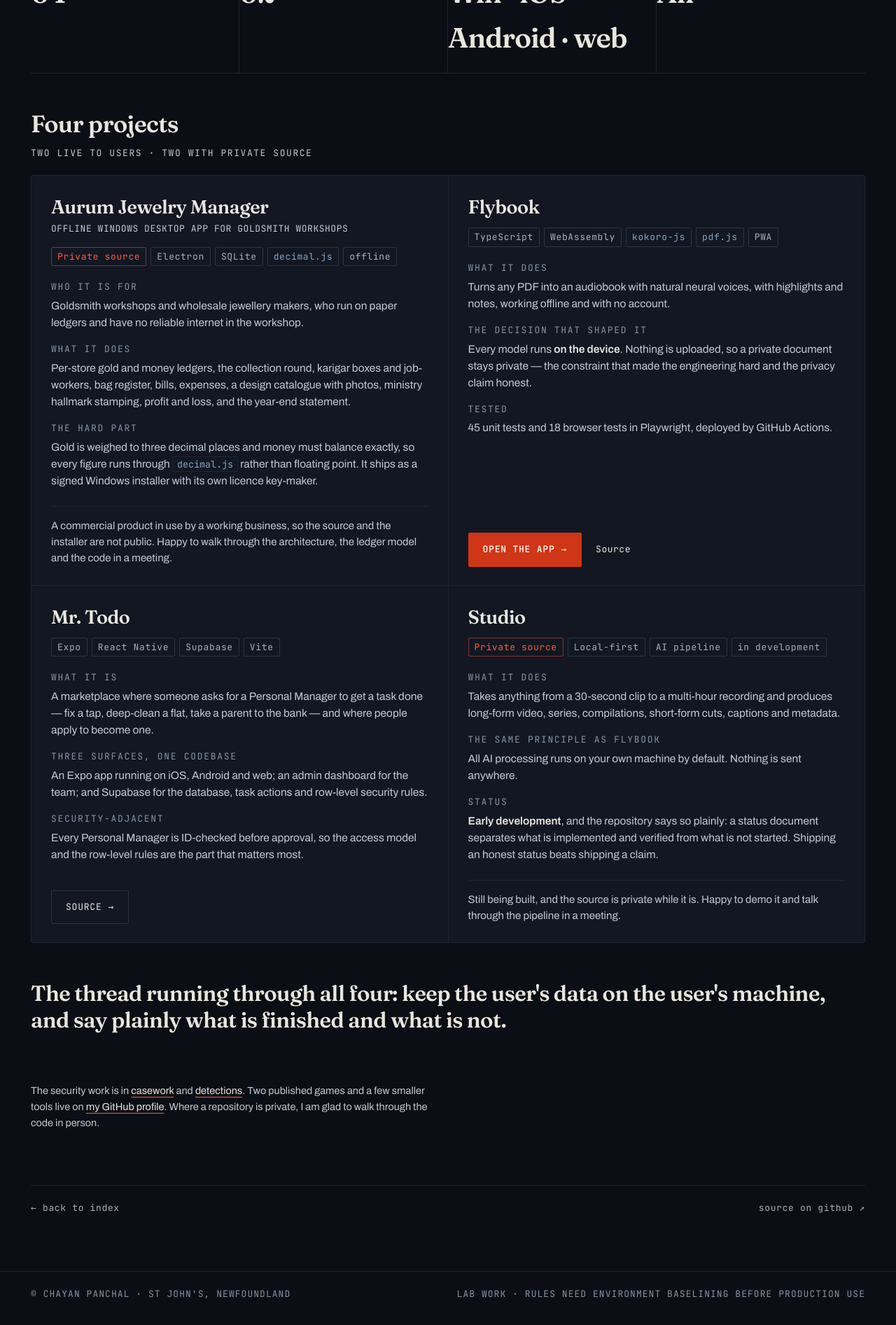
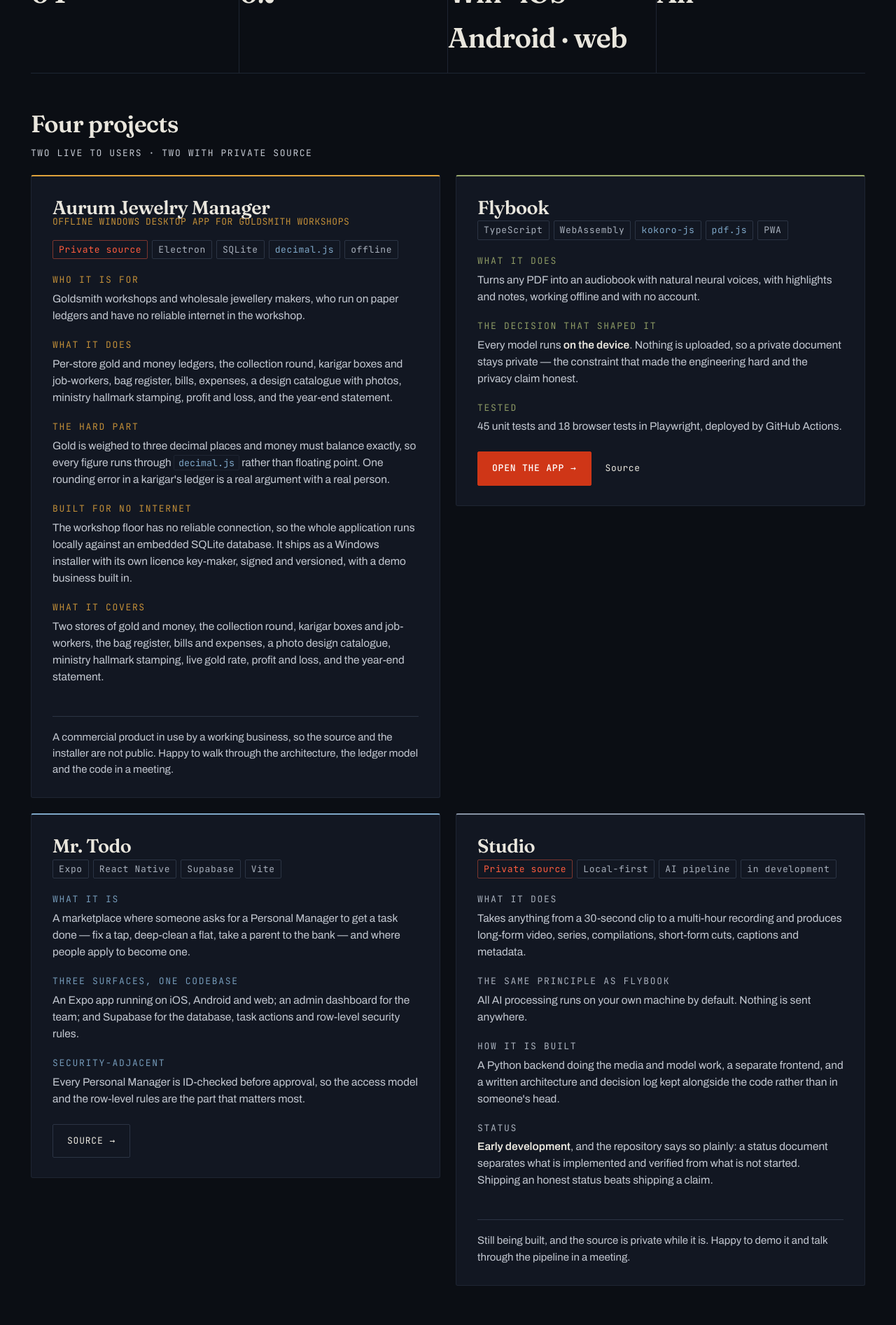
Before and after one commit to akatetron/signal-over-noise, a Jekyll site: the page built from builds/index.html, in a window 1280 px wide. Shown: the part 533-2426 px from the top of the page at 70% size. Built offline with Jekyll 4.4.1, drawn with Linux system fonts in a browser that asks for light colours.

Commit message:
Rebalance palette, space the builds cards, expand the private projects

```diff
--- a/assets/css/site.css
+++ b/assets/css/site.css
@@ -125,8 +125,8 @@ a { color: inherit; }
 .rail .ex::after { content: ""; position: absolute; right: -4px; top: 6px; width: 7px; height: 1px;
   background: var(--rule2); transition: background .25s ease, width .25s var(--ease); }
 .rail .ex.on { color: var(--dim); }
-.rail .ex.on b { color: var(--signal); }
-.rail .ex.on::after { background: var(--signal); width: 13px; }
+.rail .ex.on b { color: var(--steel); }
+.rail .ex.on::after { background: var(--steel); width: 13px; }
 .rail .ex:hover { color: var(--ink); }
 .doc { min-width: 0; padding: 34px 0 80px 34px; }
 @media (max-width: 980px) {
@@ -144,7 +144,7 @@ a { color: inherit; }
   line-height: 1.06; letter-spacing: -.02em; margin: 54px 0 14px; max-width: 26ch;
   font-variation-settings: "opsz" 96; scroll-margin-top: 20px; }
 .doc > h2::before { content: attr(data-ex); display: block; font-family: var(--mono); font-size: 13px;
-  letter-spacing: .12em; color: var(--signal); margin-bottom: 8px; font-weight: 400; }
+  letter-spacing: .12em; color: var(--steel); margin-bottom: 8px; font-weight: 400; }
 .doc h3 { font-family: var(--display); font-weight: 600; font-size: 20px; letter-spacing: -.015em; margin: 36px 0 10px; }
 .doc h4 { font-size: 16.5px; font-weight: 600; margin: 26px 0 8px; }
 .doc p, .doc li { color: #c3c8d1; }
@@ -161,12 +161,12 @@ a { color: inherit; }
 .doc hr { border: 0; height: 1px; background: linear-gradient(90deg, var(--rule2), transparent); margin: 54px 0; }
 .doc ul, .doc ol { padding-left: 20px; }
 .doc li { margin: 6px 0; }
-.doc li::marker { color: var(--signal); }
+.doc li::marker { color: var(--steel); }
 .doc img { border-radius: 2px; }
 .doc [align="center"] { text-align: left; }
 .doc details { border: 1px solid var(--rule); padding: 13px 18px; margin: 18px 0; border-radius: 2px; background: var(--ground2); }
 .doc summary { cursor: pointer; font-weight: 600; }
-.doc blockquote { margin: 26px 0; padding: 18px 22px; border: 0; border-left: 2px solid var(--signal);
+.doc blockquote { margin: 26px 0; padding: 18px 22px; border: 0; border-left: 2px solid var(--steel);
   background: var(--ground2); color: var(--dim); border-radius: 0 2px 2px 0; }
 .doc blockquote p { color: var(--dim); margin: 0 0 10px; }
 .doc blockquote p:last-child { margin: 0; }
@@ -184,7 +184,7 @@ a { color: inherit; }
 .doc code { font-family: var(--mono); font-size: .84em; color: var(--steel); background: var(--ground2);
   border: 1px solid var(--rule); padding: 1px 6px; border-radius: 2px; }
 .doc pre, .doc .highlight pre { background: var(--ground2); border: 1px solid var(--rule);
-  border-left: 2px solid var(--signal); border-radius: 0 2px 2px 0; padding: 17px 19px; overflow-x: auto;
+  border-left: 2px solid var(--rule2); border-radius: 0 2px 2px 0; padding: 17px 19px; overflow-x: auto;
   font-size: 13px; line-height: 1.85; }
 .doc pre code { background: none; border: 0; padding: 0; font-size: inherit; color: #c3c8d1; }
 .doc div.highlight { margin: 22px 0; }
@@ -307,7 +307,7 @@ h1.idx-title, .doc h1.idx-title { font-family: var(--display); font-weight: 600;
   text-transform: uppercase; color: var(--faint); }
 .rules code.tid, .rulelist code.tid { font-family: var(--mono); font-size: 13px; color: var(--steel);
   background: none; border: 0; padding: 0; }
-.rulelist .num { font-family: var(--mono); font-size: 13px; color: var(--signal); }
+.rulelist .num { font-family: var(--mono); font-size: 13px; color: var(--steel); }
 .rulelist.plain .go { color: var(--signal); font-size: 15px; text-align: right;
   transition: transform .24s var(--ease); display: inline-block; }
 .rulelist.notes .go { font-family: var(--mono); font-size: 13px; letter-spacing: .1em; color: var(--faint); text-align: right; }
@@ -344,7 +344,7 @@ h1.idx-title, .doc h1.idx-title { font-family: var(--display); font-weight: 600;
 .steps li { counter-increment: s; display: grid; grid-template-columns: 46px minmax(0, 15ch) 1fr;
   gap: 18px; align-items: baseline; padding: 15px 10px 15px 0; border-bottom: 1px solid var(--rule); }
 .steps li::before { content: "0" counter(s); font-family: var(--mono); font-size: 13px;
-  color: var(--signal); letter-spacing: .08em; }
+  color: var(--steel); letter-spacing: .08em; }
 .steps b { font-weight: 600; color: var(--ink); }
 .steps span { color: var(--dim); font-size: 15.5px; line-height: 1.5; }
 @media (max-width: 800px) { .steps li { grid-template-columns: 34px 1fr; } .steps span { grid-column: 2; } }
@@ -393,7 +393,7 @@ blockquote.pull em { color: var(--signal); font-style: italic; font-weight: 400;
   text-transform: uppercase; color: var(--faint); margin-bottom: 5px; }
 .contact-links .v { font-family: var(--display); font-weight: 600; font-size: 19px; letter-spacing: -.015em;
   word-break: break-word; }
-.contact-links .go { color: var(--signal); font-family: var(--mono); font-size: 13px; }
+.contact-links .go { color: var(--steel); font-family: var(--mono); font-size: 13px; }
 @media (hover: hover) and (pointer: fine) {
   .doc .contact-links a:hover { background: var(--ground2); transform: translateX(5px); }
   .doc .contact-links a:hover .v { color: var(--signal); }
@@ -494,7 +494,7 @@ blockquote.pull em { color: var(--signal); font-style: italic; font-weight: 400;
   background: #000; transition: transform .4s var(--ease), opacity .3s ease; }
 .exhibits figcaption { padding: 13px 15px 15px; }
 .exhibits .ex-n { display: block; font-family: var(--mono); font-size: 13px; letter-spacing: .13em;
-  color: var(--signal); margin-bottom: 6px; }
+  color: var(--amber); margin-bottom: 6px; }
 .exhibits .ex-t { display: block; font-family: var(--display); font-weight: 600; font-size: 16px;
   line-height: 1.2; margin-bottom: 5px; letter-spacing: -.012em; }
 .exhibits .ex-d { display: block; font-size: 13.5px; color: var(--dim); line-height: 1.5; }
@@ -537,13 +537,13 @@ blockquote.pull em { color: var(--signal); font-style: italic; font-weight: 400;
   font-size: 13px; letter-spacing: .1em; text-transform: uppercase; color: var(--dim);
   display: flex; justify-content: space-between; align-items: center; gap: 12px; }
 .toc-m > summary::-webkit-details-marker { display: none; }
-.toc-m > summary::after { content: "+"; color: var(--signal); font-size: 15px; }
+.toc-m > summary::after { content: "+"; color: var(--steel); font-size: 15px; }
 .toc-m[open] > summary::after { content: "\2212"; }
 .toc-m ol { list-style: none; margin: 0; padding: 0 0 8px; border-top: 1px solid var(--rule); }
 .toc-m li { margin: 0; }
 .toc-m a { display: flex; gap: 12px; padding: 11px 16px; text-decoration: none; color: var(--ink);
   font-size: 15px; line-height: 1.4; }
-.toc-m a .n { font-family: var(--mono); font-size: 12px; color: var(--signal); flex: none; padding-top: 2px; }
+.toc-m a .n { font-family: var(--mono); font-size: 12px; color: var(--steel); flex: none; padding-top: 2px; }
 @media (max-width: 980px) { .toc-m { display: block; } }
 
 /* ---------- compact navigation on phones (must win over the base nav rules) ---------- */
@@ -620,3 +620,21 @@ blockquote.pull em { color: var(--signal); font-style: italic; font-weight: 400;
   padding-top: 16px; border-top: 1px solid var(--rule); max-width: none; }
 .card-sub { font-family: var(--mono); font-size: 13px; letter-spacing: .04em; color: var(--faint);
   margin: -8px 0 16px; text-transform: uppercase; line-height: 1.5; }
+
+/* ---------- builds: real cards with real space between them ---------- */
+.cards.builds { gap: 22px; align-items: start; background: none; border: 0; border-radius: 0; overflow: visible; }
+.cards.builds .card { border: 1px solid var(--rule); border-top: 2px solid var(--rule2);
+  border-radius: 3px; padding: 30px 30px 28px; background: var(--ground2); }
+.cards.builds .card > h2 { margin-bottom: 4px; }
+.cards.builds .card-facts > div + div { margin-top: 20px; }
+/* one accent per project, so the page is not a single flat colour */
+.cards.builds .acc-gold { border-top-color: var(--amber); }
+.cards.builds .acc-live { border-top-color: var(--moss); }
+.cards.builds .acc-blue { border-top-color: var(--steel); }
+.cards.builds .acc-dev  { border-top-color: var(--faint); }
+.cards.builds .acc-gold .card-sub, .cards.builds .acc-gold .card-facts dt { color: var(--amber); opacity: .85; }
+.cards.builds .acc-live .card-facts dt { color: var(--moss); opacity: .9; }
+.cards.builds .acc-blue .card-facts dt { color: var(--steel); opacity: .9; }
+.cards.builds .acc-dev .card-facts dt { color: var(--dim); }
+.cards.builds .priv-note { border-top-color: var(--rule2); margin-top: 20px; padding-top: 18px; }
+@media (max-width: 920px) { .cards.builds { gap: 18px; } .cards.builds .card { padding: 24px 22px; } }
--- a/builds/index.html
+++ b/builds/index.html
@@ -15,20 +15,22 @@ description: Software built by Chayan Panchal outside security work — an offli
 
 <h2 class="idx-h2">Four projects</h2>
 <p class="group-note">Two live to users &middot; two with private source</p>
-<div class="cards">
-  <article class="card">
+<div class="cards builds">
+  <article class="card acc-gold">
     <h2>Aurum Jewelry Manager</h2>
     <p class="card-sub">Offline Windows desktop app for goldsmith workshops</p>
     <p class="chips"><span class="priv">Private source</span><span>Electron</span><span>SQLite</span><code>decimal.js</code><span>offline</span></p>
     <dl class="card-facts">
       <div><dt>Who it is for</dt><dd>Goldsmith workshops and wholesale jewellery makers, who run on paper ledgers and have no reliable internet in the workshop.</dd></div>
       <div><dt>What it does</dt><dd>Per-store gold and money ledgers, the collection round, karigar boxes and job-workers, bag register, bills, expenses, a design catalogue with photos, ministry hallmark stamping, profit and loss, and the year-end statement.</dd></div>
-      <div><dt>The hard part</dt><dd>Gold is weighed to three decimal places and money must balance exactly, so every figure runs through <code>decimal.js</code> rather than floating point. It ships as a signed Windows installer with its own licence key-maker.</dd></div>
+      <div><dt>The hard part</dt><dd>Gold is weighed to three decimal places and money must balance exactly, so every figure runs through <code>decimal.js</code> rather than floating point. One rounding error in a karigar's ledger is a real argument with a real person.</dd></div>
+      <div><dt>Built for no internet</dt><dd>The workshop floor has no reliable connection, so the whole application runs locally against an embedded SQLite database. It ships as a Windows installer with its own licence key-maker, signed and versioned, with a demo business built in.</dd></div>
+      <div><dt>What it covers</dt><dd>Two stores of gold and money, the collection round, karigar boxes and job-workers, the bag register, bills and expenses, a photo design catalogue, ministry hallmark stamping, live gold rate, profit and loss, and the year-end statement.</dd></div>
     </dl>
     <p class="card-note priv-note">A commercial product in use by a working business, so the source and the installer are not public. Happy to walk through the architecture, the ledger model and the code in a meeting.</p>
   </article>
 
-  <article class="card">
+  <article class="card acc-live">
     <h2><a href="https://flybookapp.in/">Flybook</a></h2>
     <p class="chips"><span>TypeScript</span><span>WebAssembly</span><code>kokoro-js</code><code>pdf.js</code><span>PWA</span></p>
     <dl class="card-facts">
@@ -39,7 +41,7 @@ description: Software built by Chayan Panchal outside security work — an offli
     <p class="card-go"><a class="btn p" href="https://flybookapp.in/">Open the app <span class="arr">&rarr;</span></a><a class="tlink" href="https://github.com/akatetron/flybook">Source</a></p>
   </article>
 
-  <article class="card">
+  <article class="card acc-blue">
     <h2><a href="https://github.com/akatetron/mrtodo">Mr. Todo</a></h2>
     <p class="chips"><span>Expo</span><span>React Native</span><span>Supabase</span><span>Vite</span></p>
     <dl class="card-facts">
@@ -50,12 +52,13 @@ description: Software built by Chayan Panchal outside security work — an offli
     <p class="card-go"><a class="btn" href="https://github.com/akatetron/mrtodo">Source <span class="arr">&rarr;</span></a></p>
   </article>
 
-  <article class="card">
+  <article class="card acc-dev">
     <h2>Studio</h2>
     <p class="chips"><span class="priv">Private source</span><span>Local-first</span><span>AI pipeline</span><span>in development</span></p>
     <dl class="card-facts">
       <div><dt>What it does</dt><dd>Takes anything from a 30-second clip to a multi-hour recording and produces long-form video, series, compilations, short-form cuts, captions and metadata.</dd></div>
       <div><dt>The same principle as Flybook</dt><dd>All AI processing runs on your own machine by default. Nothing is sent anywhere.</dd></div>
+      <div><dt>How it is built</dt><dd>A Python backend doing the media and model work, a separate frontend, and a written architecture and decision log kept alongside the code rather than in someone's head.</dd></div>
       <div><dt>Status</dt><dd><b>Early development</b>, and the repository says so plainly: a status document separates what is implemented and verified from what is not started. Shipping an honest status beats shipping a claim.</dd></div>
     </dl>
     <p class="card-note priv-note">Still being built, and the source is private while it is. Happy to demo it and talk through the pipeline in a meeting.</p>
```
